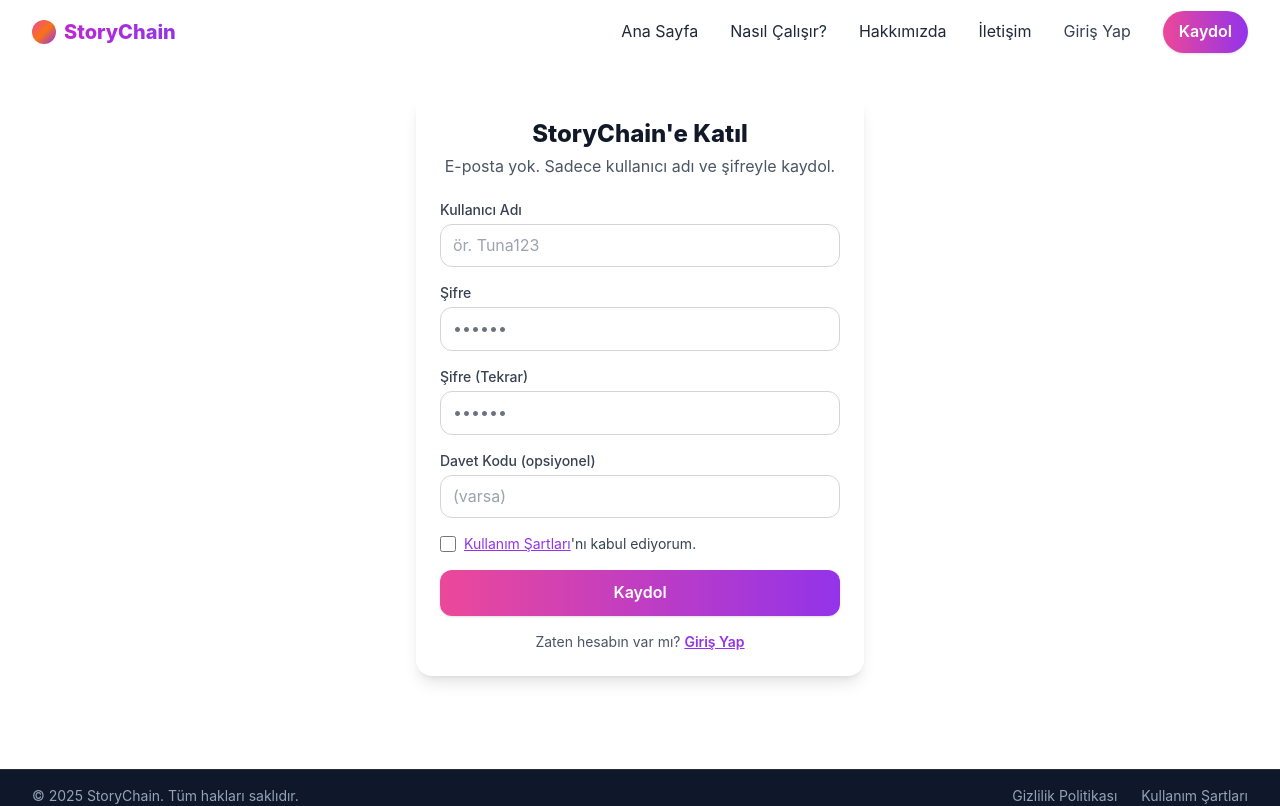
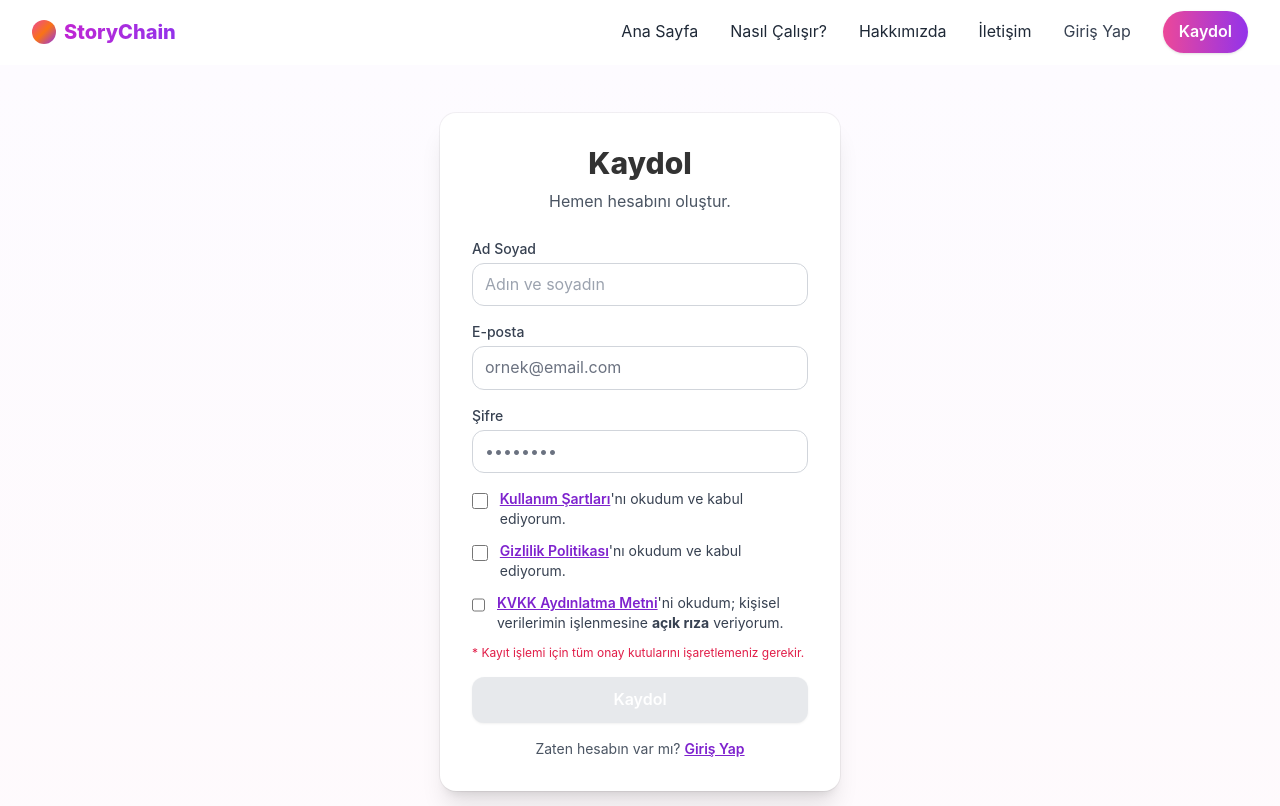
Before and after one commit to ardakrtss/storychain-frontend, a Next.js app: page /kaydol in a window 1280 px wide. Shown: the top 806 px of the page. Built offline with nearby package versions, Linux system fonts and the light colour scheme; no server answers.

Commit message:
Kayit sayfasi guncellendi - 3 zorunlu checkbox (Kullanim Sartlari, Gizlilik Politikasi, KVKK) ile modern tasarim

```diff
--- a/src/app/kaydol/page.js
+++ b/src/app/kaydol/page.js
@@ -4,167 +4,172 @@ import Link from "next/link";
 
 export default function KaydolPage() {
   const [form, setForm] = useState({
-    username: "",
+    name: "",
+    email: "",
     password: "",
-    confirm: "",
-    invite: "",
-    terms: false,
+    terms: false,     // Kullanım Şartları
+    privacy: false,   // Gizlilik Politikası
+    kvkk: false,      // KVKK Aydınlatma/Onay
   });
-  const [msg, setMsg] = useState({ type: "", text: "" });
+  const [loading, setLoading] = useState(false);
+  const [error, setError] = useState("");
+
+  const allAccepted = form.terms && form.privacy && form.kvkk;
 
   function onChange(e) {
-    const { name, value, type, checked } = e.target;
-    setForm((f) => ({ ...f, [name]: type === "checkbox" ? checked : value }));
-  }
-
-  function validate() {
-    if (form.username.trim().length < 3)
-      return "Kullanıcı adı en az 3 karakter olmalı.";
-    if (form.password.length < 6)
-      return "Şifre en az 6 karakter olmalı.";
-    if (form.password !== form.confirm)
-      return "Şifreler eşleşmiyor.";
-    if (!form.terms)
-      return "Kullanım Şartları'nı kabul etmelisin.";
-    return "";
+    const { name, type, value, checked } = e.target;
+    setForm((s) => ({ ...s, [name]: type === "checkbox" ? checked : value }));
   }
 
   async function onSubmit(e) {
     e.preventDefault();
-    const err = validate();
-    if (err) {
-      setMsg({ type: "error", text: err });
+    setError("");
+
+    if (!allAccepted) {
+      setError("Kayıt için Kullanım Şartları, Gizlilik Politikası ve KVKK onaylarını kabul etmelisiniz.");
       return;
     }
-    // Backend bağlanınca burayı /api/register'a POST edeceğiz.
-    console.log("REGISTER_PAYLOAD", {
-      username: form.username,
-      password: form.password,
-      invite: form.invite || null,
-    });
-    setMsg({
-      type: "success",
-      text:
-        "Hesap oluşturuldu (örnek). Backend eklendiğinde kayıt tamamlanacak.",
-    });
+
+    try {
+      setLoading(true);
+      // Backend'in varsa buraya POST et:
+      // const res = await fetch("/api/register", { method: "POST", body: JSON.stringify({ ...form }), headers:{ "Content-Type":"application/json" }});
+      // if (!res.ok) throw new Error((await res.json()).message || "Kayıt başarısız");
+      // window.location.href = "/"; // veya yönlendirmek istediğin sayfa
+      alert("Demo: Onaylar alındı, kayıt akışı burada backend'e gönderilecek.");
+    } catch (err) {
+      setError(err.message || "Beklenmeyen bir hata oluştu.");
+    } finally {
+      setLoading(false);
+    }
   }
 
   return (
-    <main className="min-h-[80vh] flex items-center justify-center px-4">
-      <div className="w-full max-w-md bg-white rounded-2xl shadow-lg p-6">
-        <h1 className="text-2xl font-extrabold text-gray-900 text-center">
-          StoryChain'e Katıl
-        </h1>
-        <p className="mt-1 text-center text-gray-600">
-          E-posta yok. Sadece kullanıcı adı ve şifreyle kaydol.
-        </p>
+    <main className="min-h-screen bg-gradient-to-b from-purple-50/40 to-pink-50/40">
+      <div className="max-w-md mx-auto px-4 sm:px-6 py-12">
+        <div className="rounded-2xl bg-white p-6 sm:p-8 shadow-xl ring-1 ring-black/5">
+          <h1 className="text-2xl sm:text-3xl font-extrabold text-center">Kaydol</h1>
+          <p className="text-center text-gray-600 mt-2">Hemen hesabını oluştur.</p>
 
-        {msg.text && (
-          <div
-            className={`mt-4 rounded-md p-3 text-sm ${
-              msg.type === "success"
-                ? "bg-green-50 text-green-700 border border-green-200"
-                : "bg-red-50 text-red-700 border border-red-200"
-            }`}
-          >
-            {msg.text}
-          </div>
-        )}
-
-        <form onSubmit={onSubmit} className="mt-5 space-y-4">
+          <form onSubmit={onSubmit} className="mt-6 space-y-4">
             <div>
-            <label className="block text-sm font-medium text-gray-700">
-              Kullanıcı Adı
-            </label>
+              <label className="block text-sm font-medium text-gray-700">Ad Soyad</label>
               <input
-              name="username"
-              value={form.username}
+                name="name"
+                value={form.name}
                 onChange={onChange}
+                placeholder="Adın ve soyadın"
                 className="mt-1 w-full rounded-xl border border-gray-300 px-3 py-2 focus:outline-none focus:ring-2 focus:ring-purple-400"
-              placeholder="ör. Tuna123"
-              autoComplete="username"
+                required
               />
             </div>
 
             <div>
-            <label className="block text-sm font-medium text-gray-700">
-              Şifre
-            </label>
+              <label className="block text-sm font-medium text-gray-700">E-posta</label>
+              <input
+                type="email"
+                name="email"
+                value={form.email}
+                onChange={onChange}
+                placeholder="ornek@email.com"
+                className="mt-1 w-full rounded-xl border border-gray-300 px-3 py-2 focus:outline-none focus:ring-2 focus:ring-purple-400"
+                required
+              />
+            </div>
+
+            <div>
+              <label className="block text-sm font-medium text-gray-700">Şifre</label>
               <input
                 type="password"
                 name="password"
                 value={form.password}
                 onChange={onChange}
+                placeholder="••••••••"
                 className="mt-1 w-full rounded-xl border border-gray-300 px-3 py-2 focus:outline-none focus:ring-2 focus:ring-purple-400"
-              placeholder="••••••"
-              autoComplete="new-password"
+                minLength={6}
+                required
               />
             </div>
 
-          <div>
-            <label className="block text-sm font-medium text-gray-700">
-              Şifre (Tekrar)
-            </label>
-            <input
-              type="password"
-              name="confirm"
-              value={form.confirm}
-              onChange={onChange}
-              className="mt-1 w-full rounded-xl border border-gray-300 px-3 py-2 focus:outline-none focus:ring-2 focus:ring-purple-400"
-              placeholder="••••••"
-              autoComplete="new-password"
-            />
-          </div>
-
-          <div>
-            <label className="block text-sm font-medium text-gray-700">
-              Davet Kodu (opsiyonel)
-            </label>
-            <input
-              name="invite"
-              value={form.invite}
-              onChange={onChange}
-              className="mt-1 w-full rounded-xl border border-gray-300 px-3 py-2 focus:outline-none focus:ring-2 focus:ring-purple-400"
-              placeholder="(varsa)"
-            />
-          </div>
-
-          <label className="flex items-center gap-2 text-sm text-gray-700">
+            {/* ZORUNLU ONAYLAR */}
+            <div className="mt-4 space-y-3">
+              <label className="flex items-start gap-3">
                 <input
                   type="checkbox"
                   name="terms"
                   checked={form.terms}
                   onChange={onChange}
-              className="h-4 w-4 rounded border-gray-300 text-purple-600 focus:ring-purple-400"
+                  className="mt-1 h-4 w-4 rounded border-gray-300 text-purple-600 focus:ring-purple-500"
+                  aria-describedby="terms-help"
+                  required
                 />
-            <span>
-              <Link
-                href="/kullanim-sartlari"
-                className="underline text-purple-600 hover:text-purple-700"
-              >
-                Kullanım Şartları
-              </Link>
-              'nı kabul ediyorum.
+                <span className="text-sm text-gray-700" id="terms-help">
+                  <Link href="/kullanim-sartlari" className="font-semibold text-purple-700 underline">Kullanım Şartları</Link>'nı okudum ve kabul ediyorum.
                 </span>
               </label>
 
+              <label className="flex items-start gap-3">
+                <input
+                  type="checkbox"
+                  name="privacy"
+                  checked={form.privacy}
+                  onChange={onChange}
+                  className="mt-1 h-4 w-4 rounded border-gray-300 text-purple-600 focus:ring-purple-500"
+                  aria-describedby="privacy-help"
+                  required
+                />
+                <span className="text-sm text-gray-700" id="privacy-help">
+                  <Link href="/gizlilik" className="font-semibold text-purple-700 underline">Gizlilik Politikası</Link>'nı okudum ve kabul ediyorum.
+                </span>
+              </label>
+
+              <label className="flex items-start gap-3">
+                <input
+                  type="checkbox"
+                  name="kvkk"
+                  checked={form.kvkk}
+                  onChange={onChange}
+                  className="mt-1 h-4 w-4 rounded border-gray-300 text-purple-600 focus:ring-purple-500"
+                  aria-describedby="kvkk-help"
+                  required
+                />
+                <span className="text-sm text-gray-700" id="kvkk-help">
+                  <Link href="/kvkk" className="font-semibold text-purple-700 underline">KVKK Aydınlatma Metni</Link>'ni okudum; kişisel verilerimin işlenmesine <b>açık rıza</b> veriyorum.
+                </span>
+              </label>
+
+              {!allAccepted && (
+                <p className="text-xs text-rose-600">
+                  * Kayıt işlemi için tüm onay kutularını işaretlemeniz gerekir.
+                </p>
+              )}
+            </div>
+
+            {/* HATA */}
+            {error && (
+              <div className="rounded-lg bg-rose-50 border border-rose-200 text-rose-700 text-sm p-3">
+                {error}
+              </div>
+            )}
+
             <button
               type="submit"
-            className="w-full rounded-xl bg-gradient-to-r from-pink-500 to-purple-600 text-white py-2.5 font-semibold shadow hover:opacity-95 focus:outline-none focus:ring-2 focus:ring-purple-400"
+              disabled={!allAccepted || loading}
+              className={`w-full rounded-xl py-2.5 font-semibold text-white shadow
+                          ${!allAccepted || loading
+                            ? "bg-gray-300 cursor-not-allowed"
+                            : "bg-gradient-to-r from-indigo-500 to-fuchsia-500 hover:opacity-95"}`}
+              aria-disabled={!allAccepted || loading}
             >
-            Kaydol
+              {loading ? "Kaydediliyor..." : "Kaydol"}
             </button>
+
+            <p className="text-center text-sm text-gray-600">
+              Zaten hesabın var mı?{" "}
+              <Link href="/giris" className="font-semibold text-purple-700 underline">Giriş Yap</Link>
+            </p>
           </form>
-
-        <p className="mt-4 text-center text-sm text-gray-600">
-          Zaten hesabın var mı?{" "}
-          <Link
-            href="/giris"
-            className="font-semibold text-purple-600 hover:text-purple-700 underline"
-          >
-            Giriş Yap
-          </Link>
-        </p>
+        </div>
       </div>
     </main>
   );
```
Lines whose indentation alone changed are shown as unchanged.
